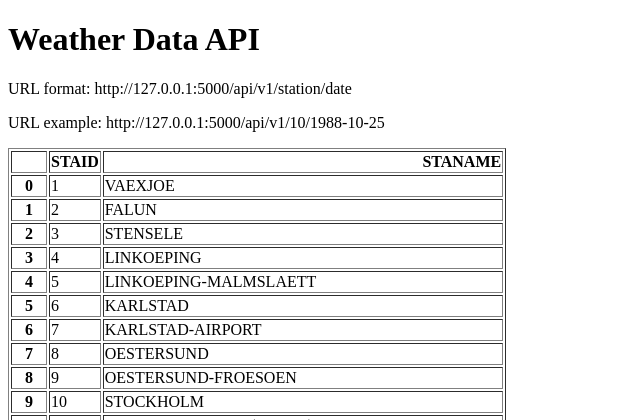
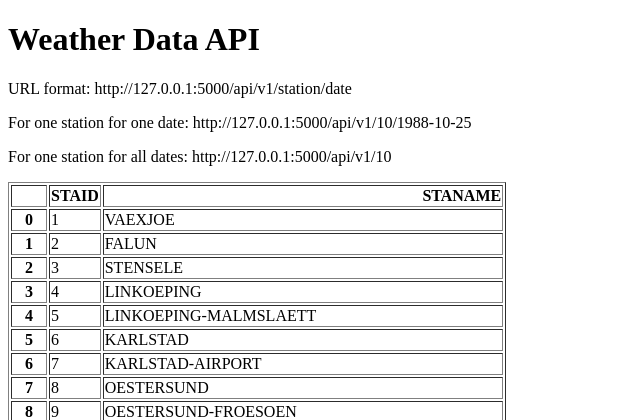
Before and after one commit to Omohundro/weather-API, a Flask app: page / in a window 1280 px wide. Shown: the top 420 px of the page, without its empty margins (0-640 px from the left). Run offline with Flask 2, Linux system fonts and the light colour scheme.

Commit message:
S31: Add URL endpoint for yearly and all data

```diff
--- a/main.py
+++ b/main.py
@@ -5,6 +5,8 @@ app = Flask(__name__)
 
 stations = pd.read_csv("data_small/stations.txt", skiprows=17)
 stations = stations[["STAID", "STANAME                                 "]]
+
+
 @app.route("/")
 def home():
     return render_template("home.html", data=stations.to_html())
@@ -13,6 +15,7 @@ def home():
 @app.route("/api/v1/<station>/<date>/")
 def about(station, date):
     filename = "data_small/TG_STAID" + str(station).zfill(6) + ".txt"
+    # Load the data into the data frame:
     df = pd.read_csv(filename, skiprows=20, parse_dates=['    DATE'])
     temperature = df.loc[df['    DATE'] == date]['   TG'].squeeze() / 10
     return {"Station": station,
@@ -20,5 +23,22 @@ def about(station, date):
             "temperature": temperature}
 
 
+@app.route("/api/v1/<station>")
+def all_data(station):
+    filename = "data_small/TG_STAID" + str(station).zfill(6) + ".txt"
+    df = pd.read_csv(filename, skiprows=20, parse_dates=['    DATE'])
+    result = df.to_dict(orient="records")
+    return result
+
+
+@app.route("/api/v1/yearly/<station>/<year>")
+def yearly_data(station, year):
+    filename = "data_small/TG_STAID" + str(station).zfill(6) + ".txt"
+    df = pd.read_csv(filename, skiprows=20)
+    df['    DATE'] = df['    DATE'].astype(str)
+    result = df[df['    DATE'].str.startswith(str(year))].to_dict(orient="records")
+    return result
+
+
 if __name__ == "__main__":
     app.run(debug=True)
--- a/templates/home.html
+++ b/templates/home.html
@@ -7,7 +7,8 @@
 <body>
 <h1>Weather Data API</h1>
 <p>URL format: http://127.0.0.1:5000/api/v1/station/date</p>
-<p>URL example: http://127.0.0.1:5000/api/v1/10/1988-10-25</p>
+<p>For one station for one date: http://127.0.0.1:5000/api/v1/10/1988-10-25</p>
+<p>For one station for all dates: http://127.0.0.1:5000/api/v1/10</p>
 <p>{{data|safe}}</p>
 </body>
 </html>
```
